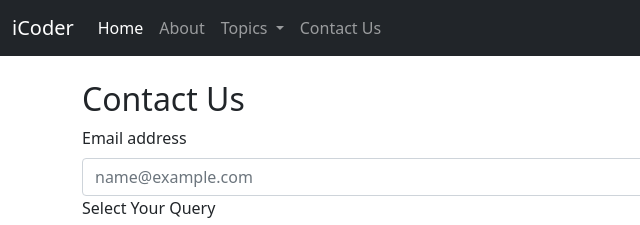
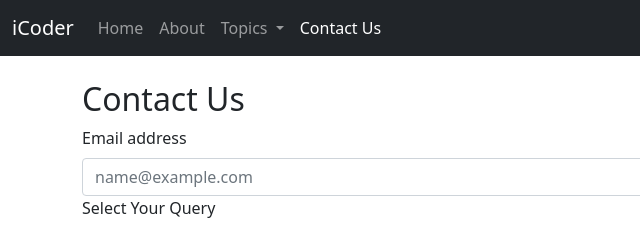
Before and after one commit to zs-gujjar/iCoder-Bootstrap, a plain HTML site: page contact.html in a window 1280 px wide. Shown: the top 225 px of the page, 0-640 px from the left. Drawn offline with nearby package versions, Linux system fonts and the light colour scheme.

Commit message:
Update contact.html

```diff
--- a/contact.html
+++ b/contact.html
@@ -25,7 +25,7 @@
             <div class="collapse navbar-collapse" id="navbarSupportedContent">
  <ul class="navbar-nav me-auto mb-2 mb-lg-0">
                     <li class="nav-item">
-                        <a class="nav-link active" aria-current="page" href="/iCoder-Bootstrap/">Home</a>
+                        <a class="nav-link " aria-current="page" href="/iCoder-Bootstrap/">Home</a>
                     </li>
                     <li class="nav-item">
                         <a class="nav-link" href="/iCoder-Bootstrap/about.html">About</a>
@@ -47,7 +47,7 @@
                         </ul>
                     </li>
                     <li class="nav-item">
-                        <a class="nav-link" href="/iCoder-Bootstrap/contact.html">Contact Us</a>
+                        <a class="nav-link active" href="/iCoder-Bootstrap/contact.html">Contact Us</a>
 
 
                 </ul>
```
